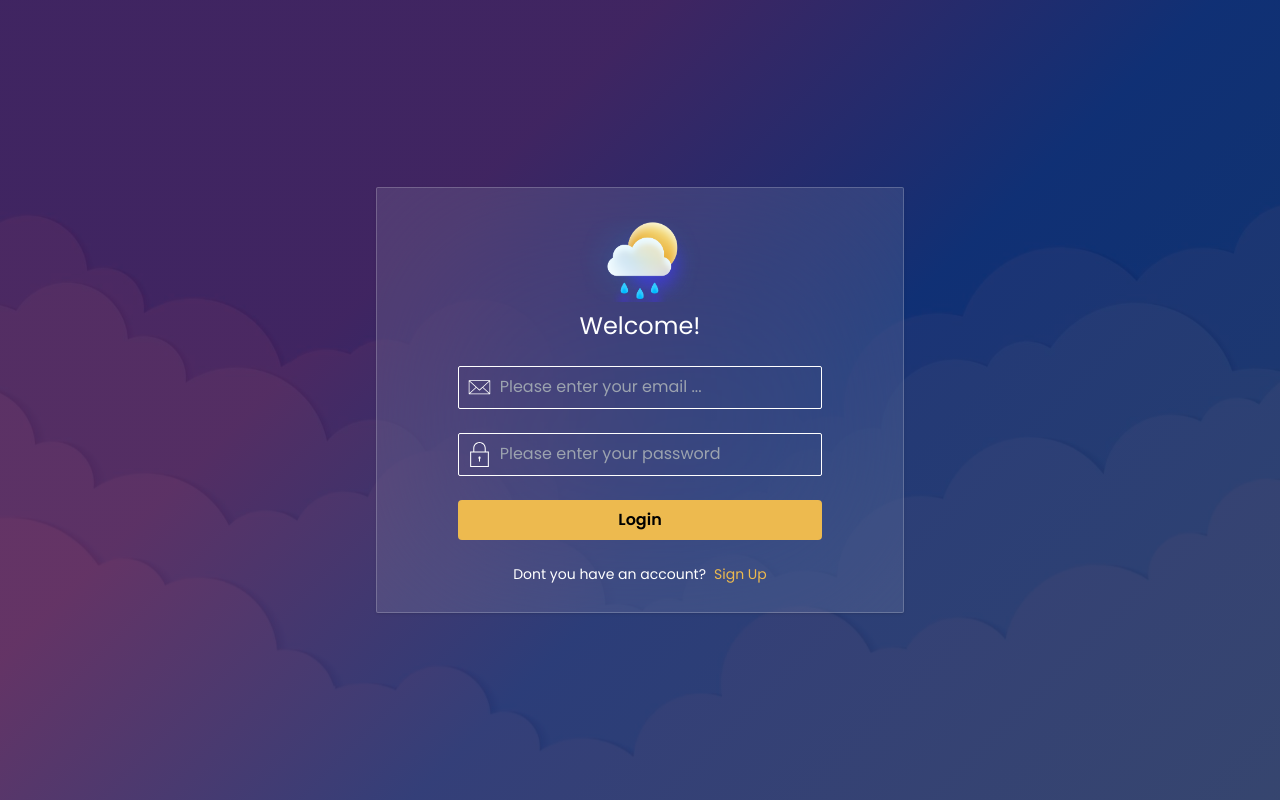
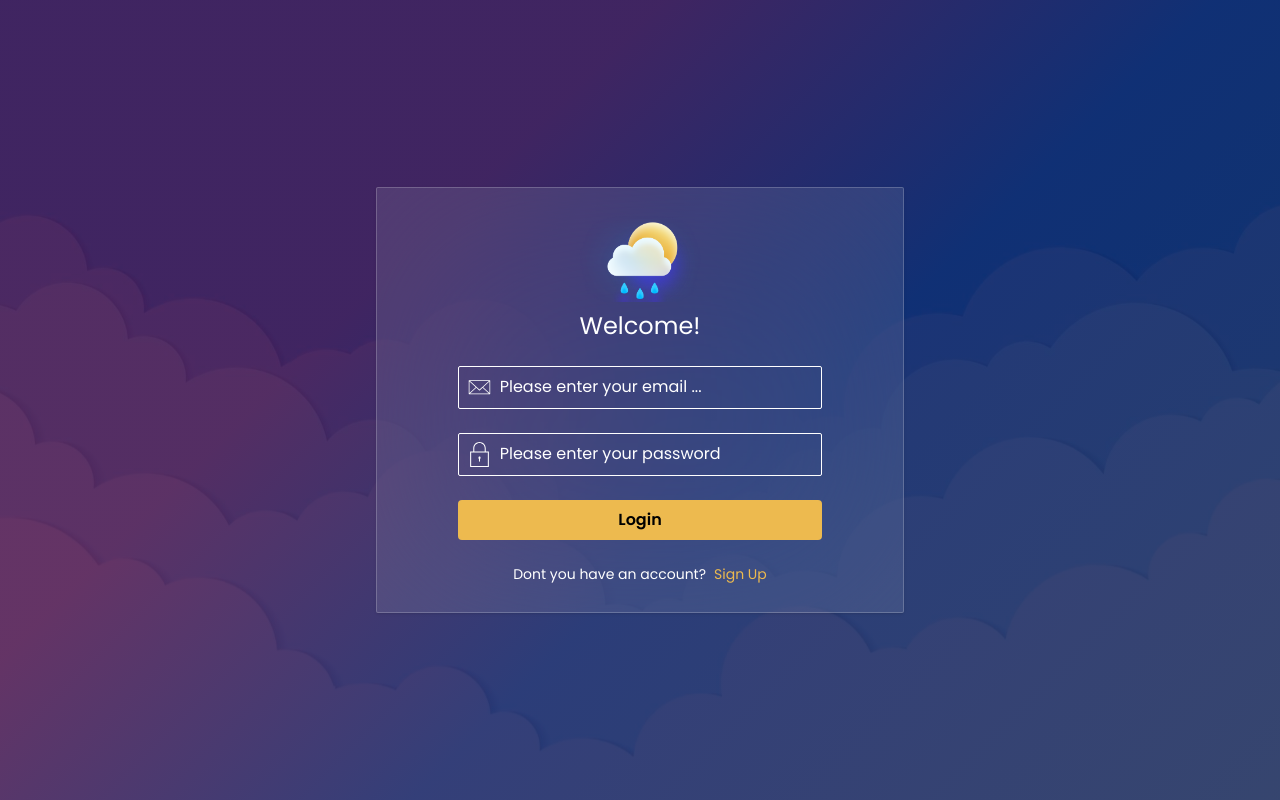
Before and after one commit to ShivaEslami97/nextjs-weather-app, a Next.js app: page / in a window 1280 px wide. Built offline with nearby package versions, Linux system fonts and the light colour scheme.

Commit message:
refactor: fix input autofill style

```diff
--- a/styles/globals.css
+++ b/styles/globals.css
@@ -6,6 +6,13 @@
 @layer base {
   html {
     font-family: "Poppins", sans-serif;
+  }
+  input,
+  select {
+    color: #fff !important;
+    -webkit-text-fill-color: #fff !important;
+    -webkit-background-clip: text !important;
+    background-clip: text !important;
   }
 }
 
```
